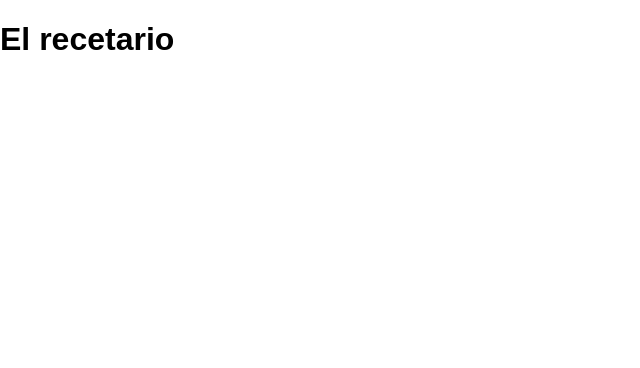
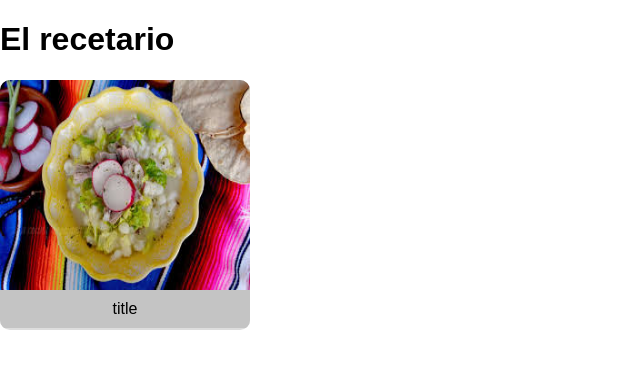
Before and after one commit to camilovegag/elrecetario, a Next.js app: page / in a window 1280 px wide. Shown: the top 368 px of the page, without its empty margins (0-640 px from the left). Built offline with nearby package versions, Linux system fonts and the light colour scheme.

Commit message:
adding card component

```diff
--- /dev/null
+++ b/Components/Card.jsx
@@ -0,0 +1,21 @@
+import React from "react";
+import Styles from "./modules/Card.module.css";
+import Image from "next/image";
+import ImagePozole from "../assets/images/images.jpg";
+
+const Card = ({ image, title }) => {
+  return (
+    <div className={Styles.recipeCard}>
+      <Image
+        src={ImagePozole}
+        width="100%"
+        height={84}
+        layout="responsive"
+        alt="Card"
+      />
+      <div className={Styles.recipeCard__title}>title</div>
+    </div>
+  );
+};
+
+export default Card;
--- /dev/null
+++ b/Components/modules/Card.module.css
@@ -0,0 +1,15 @@
+.recipeCard {
+  background-color: #dddddd;
+  width: 250px;
+  height: 250px;
+  border-radius: 10px;
+  position: relative;
+  overflow: hidden;
+}
+.recipeCard__title {
+  background-color: #c4c4c4;
+  display: flex;
+  justify-content: center;
+  align-items: center;
+  padding: 10px 10px;
+}
--- a/pages/index.tsx
+++ b/pages/index.tsx
@@ -1,5 +1,6 @@
 import type { NextPage } from "next";
 import Head from "next/head";
+import Card from "../Components/Card";
 
 const Home: NextPage = () => {
   return (
@@ -10,6 +11,7 @@ const Home: NextPage = () => {
         <link rel="icon" href="/favicon.ico" />
       </Head>
       <h1>El recetario</h1>
+      <Card image="agsafasf" title="Pozole blanco" />
     </div>
   );
 };
```
Also changed, not shown: assets/images/images.jpg (added).
